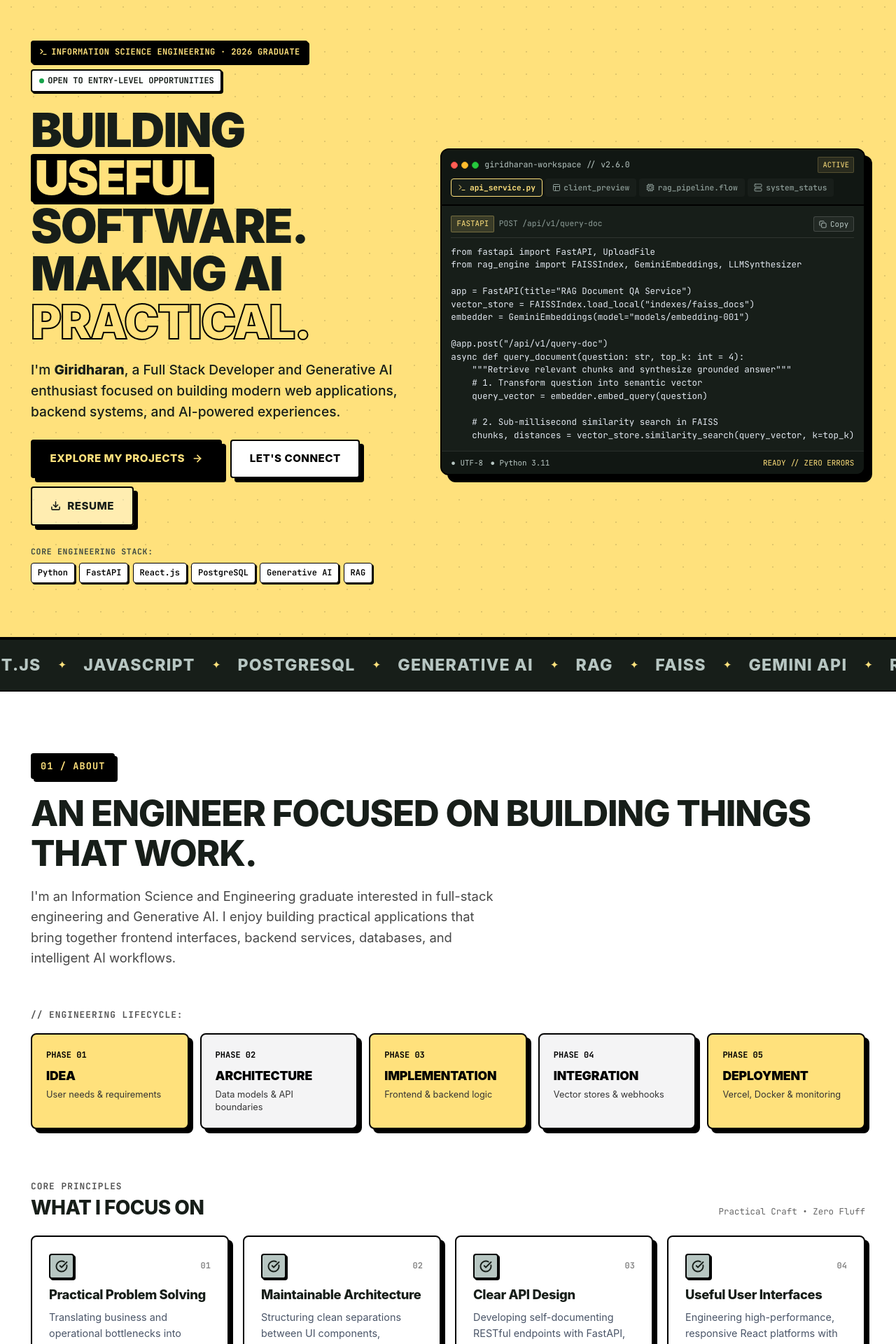
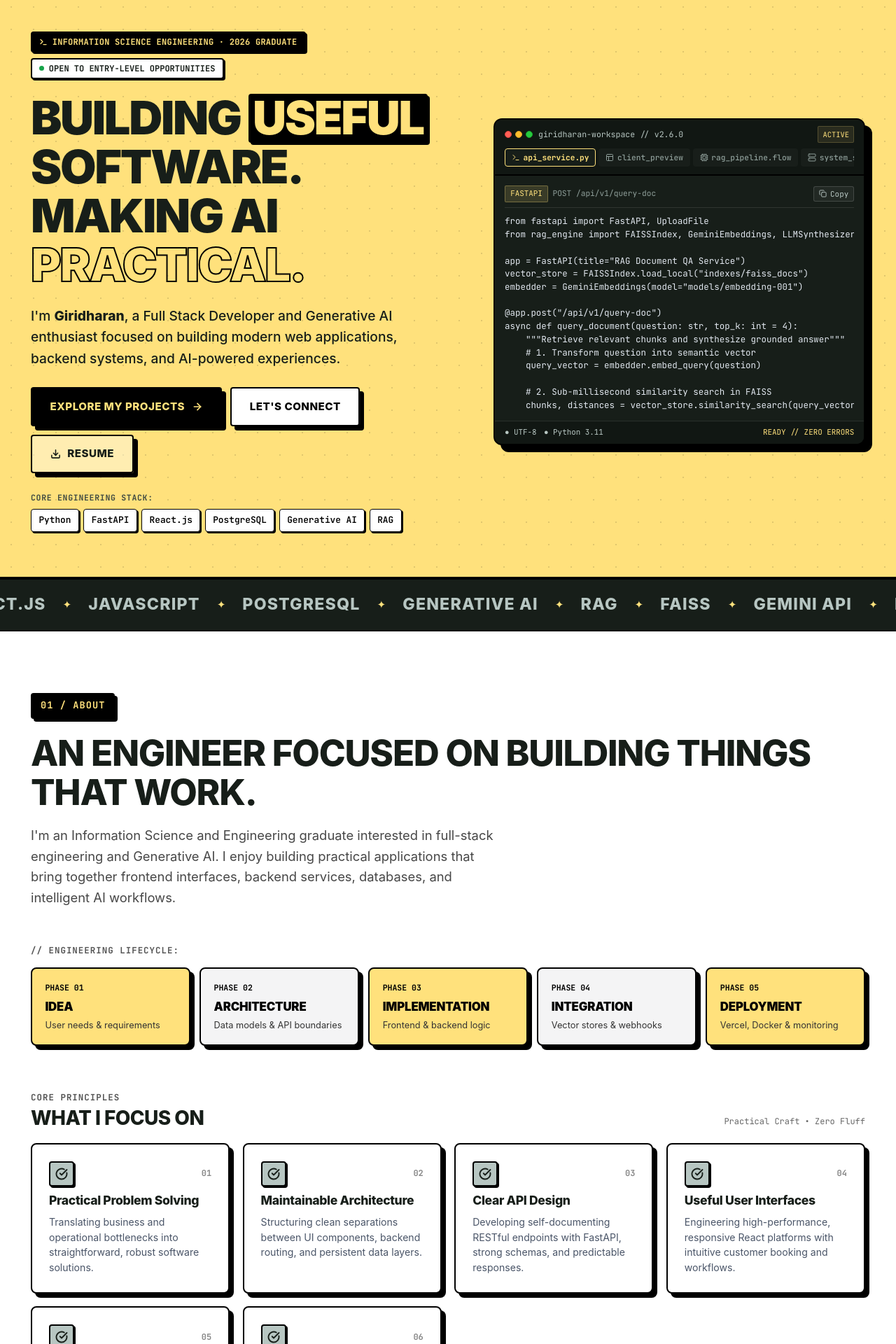
Before and after one commit to GDlion1/gdportfolio, a React (Vite) app: page / in a window 1280 px wide. Shown: the part 80-2000 px from the top of the page at 70% size. Built offline with nearby package versions, Linux system fonts and the light colour scheme; a web font is replaced by a local one.

Commit message:
fix(mobile): resolve responsive clipping, text wrapping, and alignment across all mobile screens

```diff
--- a/src/components/About.jsx
+++ b/src/components/About.jsx
@@ -14,7 +14,7 @@ export default function About() {
     <section id="about" className="section-wrapper bg-white">
       <div className="container">
         {/* Section Header */}
-        <div style={{ marginBottom: "3.5rem" }}>
+        <div style={{ marginBottom: "clamp(2rem, 4vw, 3.5rem)" }}>
           <div className="section-label">01 / ABOUT</div>
           <h2 className="section-headline">
             AN ENGINEER FOCUSED ON BUILDING THINGS THAT WORK.
@@ -25,16 +25,16 @@ export default function About() {
         </div>
 
         {/* Visual Engineering Workflow Strip */}
-        <div style={{ marginBottom: "4.5rem" }}>
+        <div style={{ marginBottom: "clamp(2.5rem, 5vw, 4.5rem)" }}>
           <div
             style={{
               fontFamily: "var(--font-mono)",
-              fontSize: "0.8rem",
+              fontSize: "0.78rem",
               fontWeight: 700,
               textTransform: "uppercase",
               letterSpacing: "0.08em",
               color: "#555555",
-              marginBottom: "1rem"
+              marginBottom: "0.85rem"
             }}
           >
             // ENGINEERING LIFECYCLE:
@@ -44,9 +44,11 @@ export default function About() {
             className="lifecycle-grid"
             style={{
               display: "grid",
-              gridTemplateColumns: "repeat(auto-fit, minmax(min(100%, 160px), 1fr))",
-              gap: "1rem",
-              position: "relative"
+              gridTemplateColumns: "repeat(auto-fit, minmax(min(100%, 170px), 1fr))",
+              gap: "0.85rem",
+              position: "relative",
+              width: "100%",
+              minWidth: 0
             }}
           >
             {workflowTiles.map((tile, idx) => (
@@ -55,17 +57,18 @@ export default function About() {
                 className="brutal-card"
                 style={{
                   backgroundColor: idx % 2 === 0 ? "var(--color-yellow)" : "var(--color-neutral)",
-                  padding: "1.25rem",
-                  position: "relative"
+                  padding: "1.15rem",
+                  position: "relative",
+                  minWidth: 0
                 }}
               >
                 <div
                   style={{
                     fontFamily: "var(--font-mono)",
-                    fontSize: "0.75rem",
-                    fontWeight: 800,
+                    fontSize: "0.72rem",
+                    fontWeight: 850,
                     color: "var(--color-black)",
-                    marginBottom: "0.35rem"
+                    marginBottom: "0.25rem"
                   }}
                 >
                   PHASE {tile.step}
@@ -74,7 +77,7 @@ export default function About() {
                   style={{
                     fontFamily: "var(--font-display)",
                     fontWeight: 900,
-                    fontSize: "1.1rem",
+                    fontSize: "1.05rem",
                     color: "var(--color-black)",
                     letterSpacing: "-0.01em",
                     marginBottom: "0.25rem"
@@ -103,21 +106,21 @@ export default function About() {
               display: "flex",
               justifyContent: "space-between",
               alignItems: "flex-end",
-              marginBottom: "1.5rem",
+              marginBottom: "1.25rem",
               flexWrap: "wrap",
-              gap: "1rem"
+              gap: "0.75rem"
             }}
           >
             <div>
               <span
                 style={{
                   fontFamily: "var(--font-mono)",
-                  fontSize: "0.8rem",
+                  fontSize: "0.78rem",
                   fontWeight: 700,
                   color: "#555555",
                   letterSpacing: "0.08em",
                   display: "block",
-                  marginBottom: "0.3rem"
+                  marginBottom: "0.25rem"
                 }}
               >
                 CORE PRINCIPLES
@@ -126,8 +129,9 @@ export default function About() {
                 style={{
                   fontFamily: "var(--font-display)",
                   fontWeight: 850,
-                  fontSize: "1.75rem",
-                  textTransform: "uppercase"
+                  fontSize: "clamp(1.4rem, 3vw, 1.75rem)",
+                  textTransform: "uppercase",
+                  margin: 0
                 }}
               >
                 WHAT I FOCUS ON
@@ -136,7 +140,7 @@ export default function About() {
             <span
               style={{
                 fontFamily: "var(--font-mono)",
-                fontSize: "0.78rem",
+                fontSize: "0.75rem",
                 color: "#666666"
               }}
             >
@@ -149,7 +153,9 @@ export default function About() {
             style={{
               display: "grid",
               gridTemplateColumns: "repeat(auto-fit, minmax(min(100%, 280px), 1fr))",
-              gap: "1.25rem"
+              gap: "1.15rem",
+              width: "100%",
+              minWidth: 0
             }}
           >
             {siteConfig.focusAreas.map((focus, idx) => (
@@ -161,8 +167,9 @@ export default function About() {
                   padding: "clamp(1.15rem, 3vw, 1.5rem)",
                   display: "flex",
                   flexDirection: "column",
-                  gap: "0.75rem",
-                  position: "relative"
+                  gap: "0.65rem",
+                  position: "relative",
+                  minWidth: 0
                 }}
               >
                 <div
@@ -205,8 +212,9 @@ export default function About() {
                   style={{
                     fontFamily: "var(--font-display)",
                     fontWeight: 800,
-                    fontSize: "1.15rem",
-                    color: "var(--color-charcoal)"
+                    fontSize: "1.1rem",
+                    color: "var(--color-charcoal)",
+                    margin: 0
                   }}
                 >
                   {focus.title}
@@ -214,9 +222,10 @@ export default function About() {
 
                 <p
                   style={{
-                    fontSize: "0.9rem",
+                    fontSize: "0.88rem",
                     color: "#4A5568",
-                    lineHeight: 1.55
+                    lineHeight: 1.55,
+                    margin: 0
                   }}
                 >
                   {focus.desc}
@@ -232,6 +241,17 @@ export default function About() {
           background-color: var(--color-yellow) !important;
           transform: rotate(6deg);
         }
+
+        @media (max-width: 600px) {
+          .lifecycle-grid {
+            grid-template-columns: 1fr !important;
+            gap: 0.75rem !important;
+          }
+          .focus-areas-grid {
+            grid-template-columns: 1fr !important;
+            gap: 0.95rem !important;
+          }
+        }
       `}</style>
     </section>
   );
--- a/src/components/Hero.jsx
+++ b/src/components/Hero.jsx
@@ -14,13 +14,14 @@ export default function Hero() {
   return (
     <section
       id="home"
-      className="bg-yellow-dots"
+      className="bg-yellow-dots hero-section"
       style={{
         position: "relative",
-        paddingTop: "clamp(2rem, 5vw, 4rem)",
-        paddingBottom: "clamp(3rem, 6vw, 5.5rem)",
+        paddingTop: "clamp(1.75rem, 4vw, 3.5rem)",
+        paddingBottom: "clamp(2.5rem, 5vw, 5rem)",
         borderBottom: "var(--border-thick)",
-        overflow: "hidden"
+        overflow: "hidden",
+        width: "100%"
       }}
     >
       <div className="container">
@@ -29,33 +30,57 @@ export default function Hero() {
             display: "grid",
             gridTemplateColumns: "1fr",
             gap: "clamp(2rem, 4vw, 3.5rem)",
-            alignItems: "center"
+            alignItems: "center",
+            width: "100%",
+            minWidth: 0
           }}
           className="hero-grid"
         >
           {/* Left Column: Personal Brand & Editorial Impact */}
-          <div style={{ display: "flex", flexDirection: "column", gap: "1.25rem" }}>
+          <div
+            className="hero-left-col"
+            style={{
+              display: "flex",
+              flexDirection: "column",
+              gap: "clamp(1rem, 2.5vw, 1.35rem)",
+              width: "100%",
+              minWidth: 0
+            }}
+          >
             {/* Top Badges */}
-            <div style={{ display: "flex", flexWrap: "wrap", gap: "0.5rem", alignItems: "center" }}>
+            <div
+              className="hero-badge-group"
+              style={{
+                display: "flex",
+                flexWrap: "wrap",
+                gap: "0.5rem",
+                alignItems: "center",
+                width: "100%"
+              }}
+            >
               <span
+                className="hero-badge-item"
                 style={{
                   display: "inline-flex",
-                  alignItems: "center",
-                  gap: "0.35rem",
+                  alignItems: "flex-start",
+                  gap: "0.4rem",
                   fontFamily: "var(--font-mono)",
-                  fontSize: "clamp(0.68rem, 2.5vw, 0.75rem)",
+                  fontSize: "clamp(0.68rem, 2.4vw, 0.75rem)",
                   fontWeight: 700,
                   backgroundColor: "var(--color-black)",
                   color: "var(--color-yellow)",
-                  padding: "0.3rem 0.6rem",
+                  padding: "0.3rem 0.65rem",
                   borderRadius: "var(--radius-sm)",
                   border: "2px solid #000000",
                   boxShadow: "2px 2px 0 #000000",
-                  letterSpacing: "0.03em"
+                  letterSpacing: "0.02em",
+                  maxWidth: "100%",
+                  boxSizing: "border-box",
+                  lineHeight: 1.35
                 }}
               >
-                <Terminal size={12} strokeWidth={2.5} />
-                {siteConfig.badge}
+                <Terminal size={12} strokeWidth={2.5} style={{ flexShrink: 0, marginTop: "2px" }} />
+                <span style={{ wordBreak: "break-word" }}>{siteConfig.badge}</span>
               </span>
 
               {siteConfig.isAvailable && (
@@ -63,16 +88,19 @@ export default function Hero() {
                   style={{
                     display: "inline-flex",
                     alignItems: "center",
-                    gap: "0.35rem",
+                    gap: "0.4rem",
                     fontFamily: "var(--font-mono)",
-                    fontSize: "clamp(0.68rem, 2.5vw, 0.75rem)",
+                    fontSize: "clamp(0.68rem, 2.4vw, 0.75rem)",
                     fontWeight: 700,
                     backgroundColor: "var(--color-white)",
                     color: "var(--color-charcoal)",
-                    padding: "0.3rem 0.6rem",
+                    padding: "0.3rem 0.65rem",
                     borderRadius: "var(--radius-sm)",
                     border: "2px solid #000000",
-                    boxShadow: "2px 2px 0 #000000"
+                    boxShadow: "2px 2px 0 #000000",
+                    maxWidth: "100%",
+                    boxSizing: "border-box",
+                    lineHeight: 1.35
                   }}
                 >
                   <span
@@ -81,85 +109,49 @@ export default function Hero() {
                       height: "7px",
                       borderRadius: "50%",
                       backgroundColor: "#16A34A",
-                      display: "inline-block"
+                      display: "inline-block",
+                      flexShrink: 0
                     }}
                   />
-                  {siteConfig.availability}
+                  <span>{siteConfig.availability}</span>
                 </span>
               )}
             </div>
 
-            {/* Giant Editorial Headline */}
-            <h1
-              style={{
-                fontFamily: "var(--font-display)",
-                fontWeight: 900,
-                fontSize: "clamp(1.95rem, 5.8vw, 4.2rem)",
-                lineHeight: 1.02,
-                letterSpacing: "-0.03em",
-                color: "var(--color-charcoal)",
-                textTransform: "uppercase",
-                wordBreak: "break-word"
-              }}
-            >
-              BUILDING{" "}
-              <span
-                style={{
-                  display: "inline-block",
-                  backgroundColor: "var(--color-black)",
-                  color: "var(--color-yellow)",
-                  padding: "0 0.35rem",
-                  borderRadius: "var(--radius-sm)",
-                  boxShadow: "3px 3px 0 #000000"
-                }}
-              >
-                USEFUL
+            {/* Giant Editorial Headline - Mobile Responsive Lines */}
+            <h1 className="hero-headline">
+              <span className="hero-headline-row hero-line-1">
+                BUILDING{" "}
+                <span className="hero-useful-badge">
+                  USEFUL
+                </span>
               </span>{" "}
-              SOFTWARE.
-              <br />
-              MAKING AI{" "}
-              <span
-                style={{
-                  color: "transparent",
-                  WebkitTextStroke: "2px #000000",
-                  textShadow: "2px 2px 0 #FFE17C"
-                }}
-              >
-                PRACTICAL.
+              <span className="hero-headline-row hero-line-2">
+                SOFTWARE.
+              </span>
+              <br className="hero-desktop-break" />
+              <span className="hero-headline-row hero-line-3">
+                MAKING AI{" "}
+                <span className="hero-practical-outline">
+                  PRACTICAL.
+                </span>
               </span>
             </h1>
 
             {/* Supporting Intro Text */}
-            <p
-              style={{
-                fontSize: "clamp(0.98rem, 2.2vw, 1.2rem)",
-                lineHeight: 1.55,
-                color: "var(--color-charcoal)",
-                fontWeight: 500,
-                maxWidth: "600px"
-              }}
-            >
+            <p className="hero-intro-text">
               I'm <strong style={{ fontWeight: 800 }}>Giridharan</strong>, a Full Stack Developer and Generative AI enthusiast focused on building modern web applications, backend systems, and AI-powered experiences.
             </p>
 
             {/* Primary Action Buttons */}
-            <div
-              className="hero-actions-row"
-              style={{
-                display: "flex",
-                flexWrap: "wrap",
-                gap: "0.75rem",
-                alignItems: "center",
-                paddingTop: "0.25rem"
-              }}
-            >
+            <div className="hero-actions-row">
               <a
                 href="#projects"
                 onClick={(e) => handleScroll(e, "projects")}
                 className="btn-brutal btn-primary hero-btn"
               >
-                Explore My Projects
-                <ArrowRight size={16} strokeWidth={2.5} />
+                <span>Explore My Projects</span>
+                <ArrowRight size={16} strokeWidth={2.5} style={{ flexShrink: 0 }} />
               </a>
 
               <a
@@ -167,7 +159,7 @@ export default function Hero() {
                 onClick={(e) => handleScroll(e, "contact")}
                 className="btn-brutal btn-secondary hero-btn"
               >
-                Let's Connect
+                <span>Let's Connect</span>
               </a>
 
               <a
@@ -179,13 +171,13 @@ export default function Hero() {
                   border: "2px solid #000000"
                 }}
               >
-                <Download size={15} strokeWidth={2.5} />
-                Resume
+                <Download size={15} strokeWidth={2.5} style={{ flexShrink: 0 }} />
+                <span>Resume</span>
               </a>
             </div>
 
             {/* Quick Tech Labels */}
-            <div style={{ marginTop: "0.5rem" }}>
+            <div style={{ marginTop: "0.25rem", width: "100%" }}>
               <div
                 style={{
                   fontFamily: "var(--font-mono)",
@@ -201,7 +193,7 @@ export default function Hero() {
               </div>
               <div style={{ display: "flex", flexWrap: "wrap", gap: "0.4rem" }}>
                 {siteConfig.quickTech.map((tech) => (
-                  <span key={tech} className="tech-chip" style={{ fontSize: "0.75rem", padding: "0.25rem 0.55rem" }}>
+                  <span key={tech} className="tech-chip">
                     {tech}
                   </span>
                 ))}
@@ -210,26 +202,106 @@ export default function Hero() {
           </div>
 
           {/* Right Column: Dark Developer Workspace */}
-          <div style={{ width: "100%", maxWidth: "620px", justifySelf: "center" }}>
+          <div
+            className="hero-workspace-col"
+            style={{
+              width: "100%",
+              maxWidth: "620px",
+              justifySelf: "center",
+              minWidth: 0
+            }}
+          >
             <DeveloperWorkspace />
           </div>
         </div>
       </div>
 
       <style>{`
+        .hero-headline {
+          font-family: var(--font-display);
+          font-weight: 900;
+          font-size: clamp(2.3rem, 5.2vw, 4.4rem);
+          line-height: 1.05;
+          letter-spacing: -0.035em;
+          color: var(--color-charcoal);
+          text-transform: uppercase;
+          word-break: break-word;
+          overflow-wrap: break-word;
+          margin: 0;
+          width: 100%;
+        }
+
+        .hero-useful-badge {
+          display: inline-block;
+          background-color: var(--color-black);
+          color: var(--color-yellow);
+          padding: 0 0.4rem;
+          border-radius: var(--radius-sm);
+          box-shadow: 3px 3px 0 #000000;
+          vertical-align: baseline;
+        }
+
+        .hero-practical-outline {
+          color: transparent;
+          -webkit-text-stroke: 2px #000000;
+          text-shadow: 2px 2px 0 #FFE17C;
+        }
+
+        .hero-intro-text {
+          font-size: clamp(0.95rem, 2vw, 1.2rem);
+          line-height: 1.6;
+          color: var(--color-charcoal);
+          font-weight: 500;
+          max-width: 600px;
+          margin: 0;
+        }
+
+        .hero-actions-row {
+          display: flex;
+          flex-wrap: wrap;
+          gap: 0.75rem;
+          align-items: center;
+          padding-top: 0.25rem;
+          width: 100%;
+        }
+
         @media (min-width: 1024px) {
           .hero-grid {
             grid-template-columns: 1.15fr 1fr !important;
           }
         }
-        @media (max-width: 520px) {
+
+        @media (max-width: 640px) {
+          .hero-headline {
+            font-size: clamp(1.75rem, 7.8vw, 2.35rem) !important;
+            line-height: 1.14 !important;
+            letter-spacing: -0.025em !important;
+          }
+          .hero-headline-row {
+            display: block !important;
+          }
+          .hero-desktop-break {
+            display: none !important;
+          }
+          .hero-useful-badge {
+            padding: 0.05rem 0.35rem !important;
+            box-shadow: 2px 2px 0 #000000 !important;
+          }
+          .hero-practical-outline {
+            -webkit-text-stroke: 1.5px #000000 !important;
+            text-shadow: 1.5px 1.5px 0 #FFE17C !important;
+          }
           .hero-actions-row {
             flex-direction: column !important;
             align-items: stretch !important;
+            gap: 0.65rem !important;
           }
           .hero-btn {
             width: 100% !important;
+            box-sizing: border-box !important;
             justify-content: center !important;
+            text-align: center !important;
+            padding: 0.8rem 1rem !important;
           }
         }
       `}</style>
--- a/src/styles/global.css
+++ b/src/styles/global.css
@@ -13,6 +13,7 @@ html {
   -webkit-font-smoothing: antialiased;
   -moz-osx-font-smoothing: grayscale;
   overflow-x: hidden;
+  width: 100%;
 }
 
 body {
@@ -23,6 +24,14 @@ body {
   overflow-x: hidden;
   font-size: 16px;
   width: 100%;
+  position: relative;
+}
+
+.portfolio-app {
+  width: 100%;
+  max-width: 100%;
+  overflow-x: hidden;
+  position: relative;
 }
 
 img, svg, video, canvas {
@@ -61,6 +70,7 @@ button {
 
 code, pre {
   font-family: var(--font-mono);
+  max-width: 100%;
 }
 
 /* Container */
@@ -71,6 +81,7 @@ code, pre {
   margin-right: auto;
   padding-left: 1.5rem;
   padding-right: 1.5rem;
+  box-sizing: border-box;
 }
 
 /* Background Patterns */
@@ -105,6 +116,9 @@ code, pre {
   padding: 5.5rem 0;
   position: relative;
   border-bottom: var(--border-thick);
+  width: 100%;
+  overflow-x: hidden;
+  box-sizing: border-box;
 }
 
 .section-label {
@@ -123,6 +137,8 @@ code, pre {
   border-radius: var(--radius-sm);
   margin-bottom: 1.25rem;
   box-shadow: var(--shadow-sm);
+  max-width: 100%;
+  box-sizing: border-box;
 }
 
 .section-label.light {
@@ -137,6 +153,8 @@ code, pre {
   letter-spacing: -0.025em;
   margin-bottom: 1.25rem;
   word-wrap: break-word;
+  overflow-wrap: break-word;
+  max-width: 100%;
 }
 
 .section-desc {
@@ -144,6 +162,7 @@ code, pre {
   max-width: 680px;
   line-height: 1.6;
   opacity: 0.9;
+  word-wrap: break-word;
 }
 
 /* Neo-Brutalist Push Buttons */
@@ -164,6 +183,8 @@ code, pre {
   transition: var(--transition-tactile);
   user-select: none;
   white-space: nowrap;
+  box-sizing: border-box;
+  max-width: 100%;
 }
 
 .btn-brutal:hover {
@@ -224,6 +245,9 @@ code, pre {
   border-radius: var(--radius-md);
   box-shadow: var(--shadow-md);
   transition: var(--transition-tactile);
+  box-sizing: border-box;
+  max-width: 100%;
+  min-width: 0;
 }
 
 .brutal-card:hover {
@@ -236,6 +260,9 @@ code, pre {
   border-radius: var(--radius-lg);
   box-shadow: var(--shadow-lg);
   transition: var(--transition-tactile);
+  box-sizing: border-box;
+  max-width: 100%;
+  min-width: 0;
 }
 
 .brutal-card-lg:hover {
@@ -258,6 +285,8 @@ code, pre {
   color: var(--color-black);
   box-shadow: 2px 2px 0 #000000;
   white-space: nowrap;
+  max-width: 100%;
+  box-sizing: border-box;
 }
 
 .tech-chip.dark {
@@ -285,35 +314,35 @@ code, pre {
   }
 
   .section-wrapper {
-    padding: 3.5rem 0;
+    padding: 3.25rem 0;
   }
 
   .section-headline {
-    font-size: clamp(1.75rem, 6.5vw, 2.35rem);
+    font-size: clamp(1.65rem, 6.5vw, 2.25rem);
     letter-spacing: -0.02em;
     line-height: 1.15;
   }
 
   .section-desc {
-    font-size: 1rem;
+    font-size: 0.98rem;
     line-height: 1.55;
   }
 
   .section-label {
-    font-size: 0.75rem;
+    font-size: 0.72rem;
     padding: 0.25rem 0.6rem;
     margin-bottom: 0.85rem;
   }
 
   .btn-brutal {
-    padding: 0.75rem 1.25rem;
-    font-size: 0.88rem;
-    box-shadow: 4px 4px 0 #000000;
+    padding: 0.7rem 1.15rem;
+    font-size: 0.85rem;
+    box-shadow: 3px 3px 0 #000000;
   }
 
   .btn-brutal:hover {
     transform: none;
-    box-shadow: 4px 4px 0 #000000;
+    box-shadow: 3px 3px 0 #000000;
   }
 
   .brutal-card {
@@ -326,19 +355,28 @@ code, pre {
   }
 
   .brutal-card-lg {
-    box-shadow: 5px 5px 0 #000000;
+    box-shadow: 4px 4px 0 #000000;
   }
 
   .brutal-card-lg:hover {
     transform: none;
-    box-shadow: 5px 5px 0 #000000;
+    box-shadow: 4px 4px 0 #000000;
+  }
+
+  .developer-workspace {
+    box-shadow: 4px 4px 0 #000000 !important;
+  }
+
+  .tech-chip {
+    font-size: 0.72rem;
+    padding: 0.2rem 0.5rem;
   }
 }
 
 @media (max-width: 480px) {
   .container {
-    padding-left: 0.85rem;
-    padding-right: 0.85rem;
+    padding-left: 0.9rem;
+    padding-right: 0.9rem;
   }
 
   .section-wrapper {
@@ -346,8 +384,10 @@ code, pre {
   }
 
   .btn-brutal {
-    padding: 0.7rem 1rem;
+    padding: 0.65rem 0.95rem;
     font-size: 0.82rem;
+    white-space: normal;
+    text-align: center;
   }
 }
 
```
Also changed, not shown: src/components/ArchitectureLab.jsx (+14 -0 lines), src/components/Contact.jsx (+27 -13 lines), src/components/Education.jsx (+9 -0 lines), src/components/Footer.jsx (+19 -5 lines), src/components/Navbar.jsx (+6 -1 lines), src/components/Projects.jsx (+30 -3 lines), src/components/Skills.jsx (+32 -20 lines), src/components/WorkflowTimeline.jsx (+9 -0 lines).
